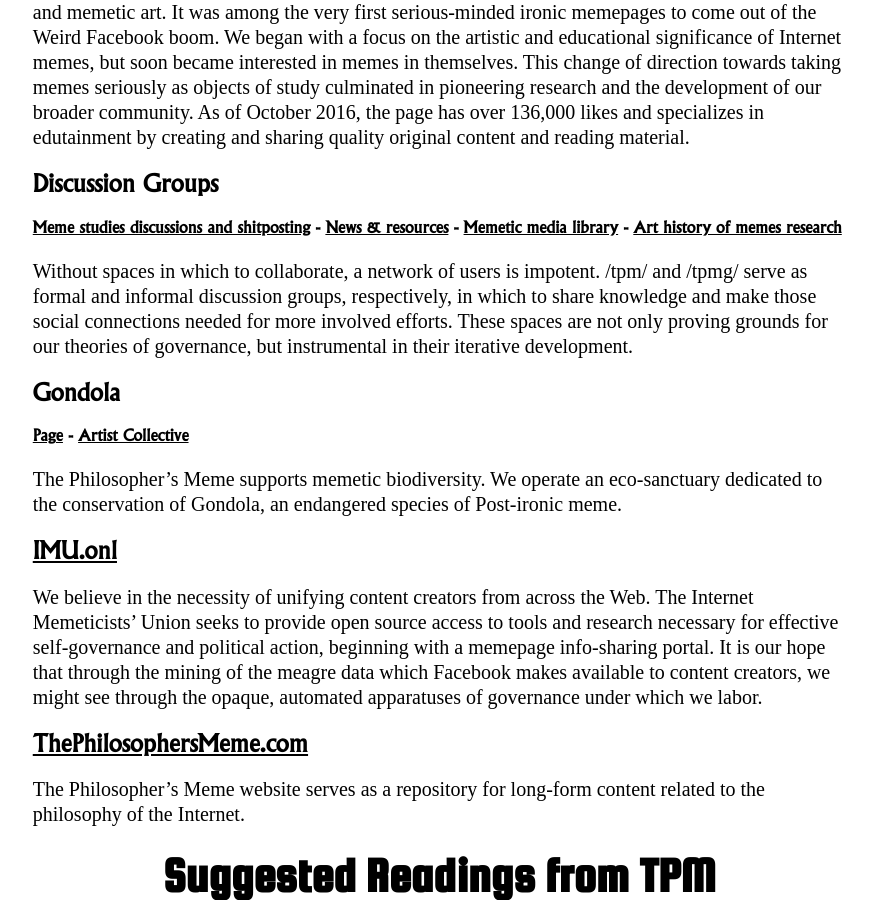
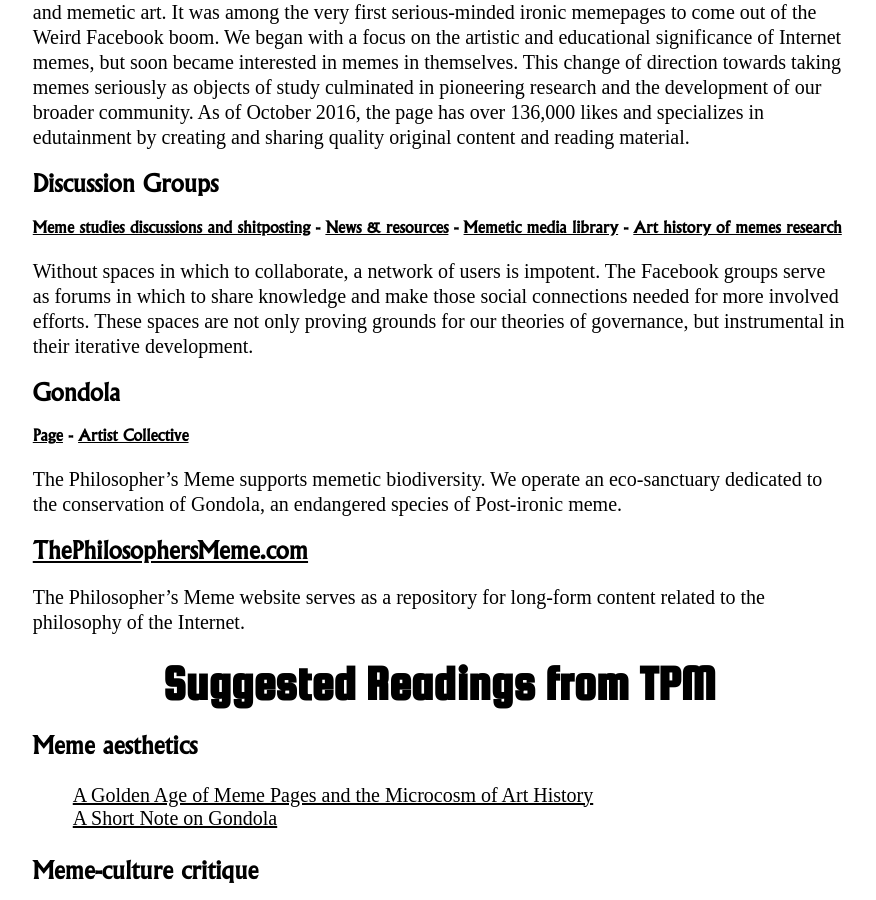
Before and after one commit to FraserThompson/PhilosophersMeme, a Jekyll site: the page built from resources.markdown, in a window 1280 px wide and 900 px high, scrolled down 1155 px. Shown: the whole window, without its empty margins (201-1077 px from the left). Built offline with Jekyll 4.4.1, drawn with Linux system fonts in a browser that asks for light colours; nearby versions of some CDN libraries; some web fonts are replaced; our own code applies the rules of GitHub Pages for plain Markdown files; library files that are not in the unit come from our copies.

Commit message:
Updated Resources

```diff
--- a/resources.markdown
+++ b/resources.markdown
@@ -27,15 +27,12 @@
 <h4><a href="https://www.facebook.com/groups/sophismo">Meme studies discussions and shitposting</a> - <a href="https://www.facebook.com/groups/memetics">News & resources</a> - <a href="https://www.facebook.com/groups/tpmlib">Memetic media library</a> - <a href="https://facebook.com/groups/memeticarts">Art history of memes research</a> </h4>
 
 
-<p>Without spaces in which to collaborate, a network of users is impotent. /tpm/ and /tpmg/ serve as formal and informal discussion groups, respectively, in which to share knowledge and make those social connections needed for more involved efforts. These spaces are not only proving grounds for our theories of governance, but instrumental in their iterative development.</p>
+<p>Without spaces in which to collaborate, a network of users is impotent. The Facebook groups serve as forums in which to share knowledge and make those social connections needed for more involved efforts. These spaces are not only proving grounds for our theories of governance, but instrumental in their iterative development.</p>
 
 <h2>Gondola</h2>
 <h4><a href="https://www.facebook.com/gondolaspace/">Page</a> - <a href="https://www.facebook.com/groups/gondolaspace/"><nobr>Artist Collective</nobr></a></h4>
 
 <p>The Philosopher’s Meme supports memetic biodiversity. We operate an eco-sanctuary dedicated to the conservation of Gondola, an endangered species of Post-ironic meme.</p>
-
-<h2><a href="http://imu.onl">IMU.onl</a></h2>
-<p>We believe in the necessity of unifying content creators from across the Web. The Internet Memeticists’ Union seeks to provide open source access to tools and research necessary for effective self-governance and political action, beginning with a memepage info-sharing portal. It is our hope that through the mining of the meagre data which Facebook makes available to content creators, we might see through the opaque, automated apparatuses of governance under which we labor.</p>
 
 <h2><a href="https://thephilosophersmeme.com">ThePhilosophersMeme.com</a></h2>
 <p>The Philosopher’s Meme website serves as a repository for long-form content related to the philosophy of the Internet.</p>
```
